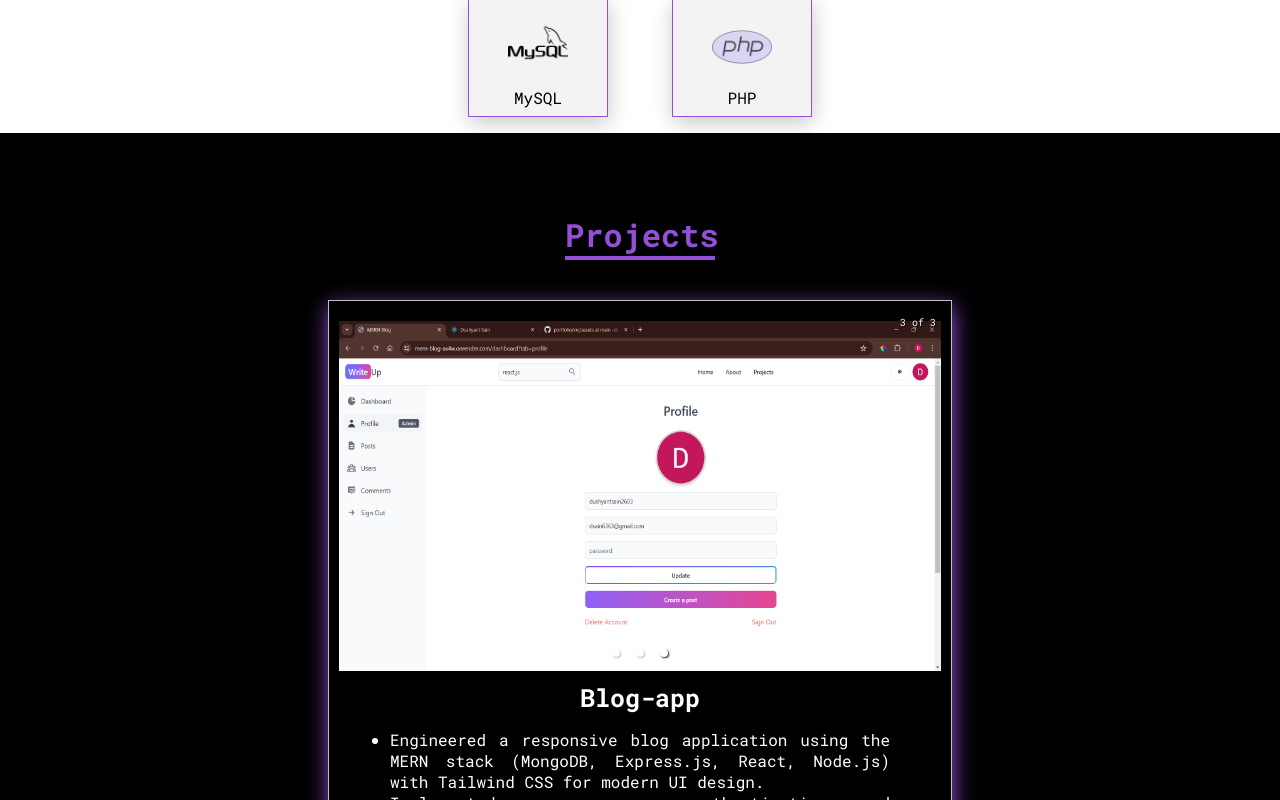
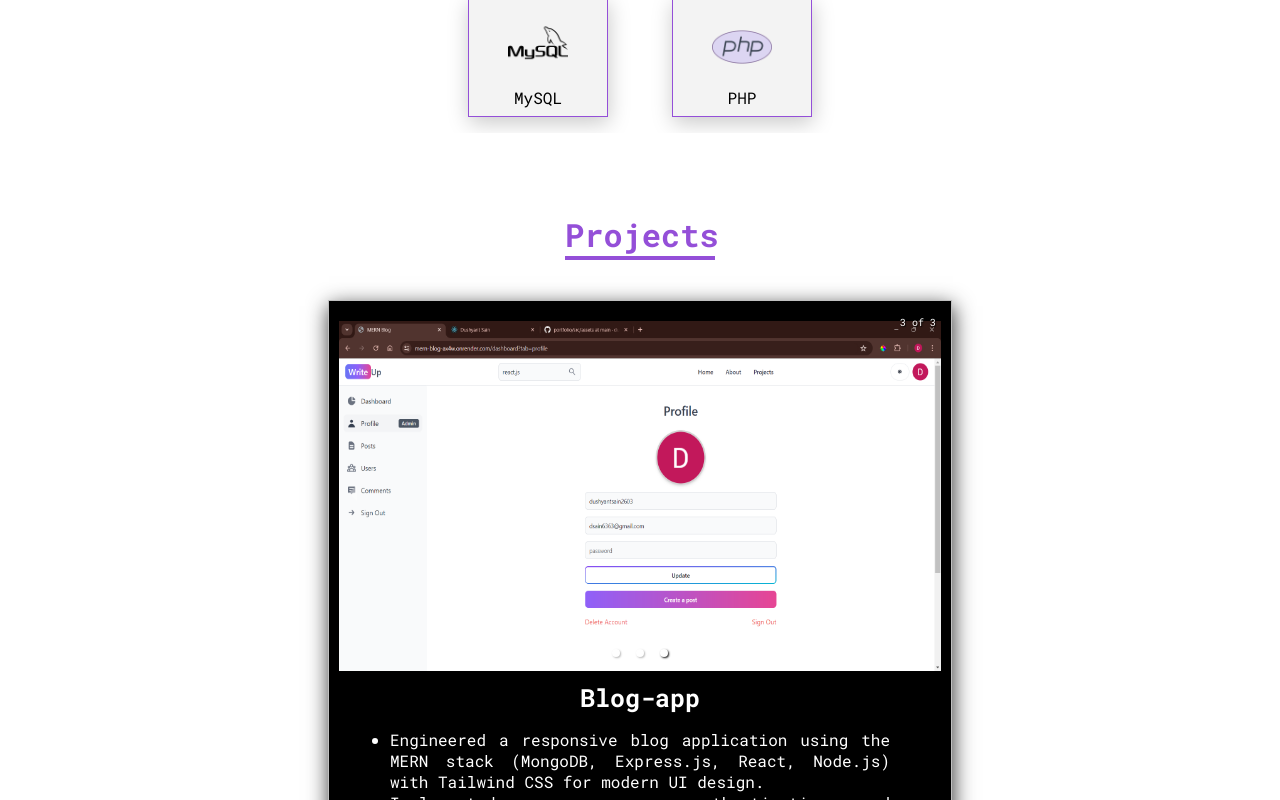
Before and after one commit to dushyant-sain2001/portfolio, a React (Create React App) app: page / in a window 1280 px wide. Shown: the part 2455-3255 px from the top of the page. Built offline with nearby package versions, Linux system fonts and the light colour scheme; a web font is replaced by a local one.

Commit message:
Update project.css

```diff
--- a/src/components/projects/project.css
+++ b/src/components/projects/project.css
@@ -3,7 +3,7 @@
     height: fit-content;
     padding-top: 5rem;
     width: 100%;
-    background-color: #000;
+    background-color: #ffffff;
     display: flex;
     flex-direction: column;
     align-items: center;
@@ -30,7 +30,7 @@
 }
 .projectcontainer{
     border: 1px solid rgb(192, 192, 192);
-    box-shadow: 1px 6px 20px #944fd8;
+    box-shadow: 1px 6px 20px #303030;
     text-align: center;
     background-color: rgb(0, 0, 0);
     color: rgb(255, 255, 255);
```
